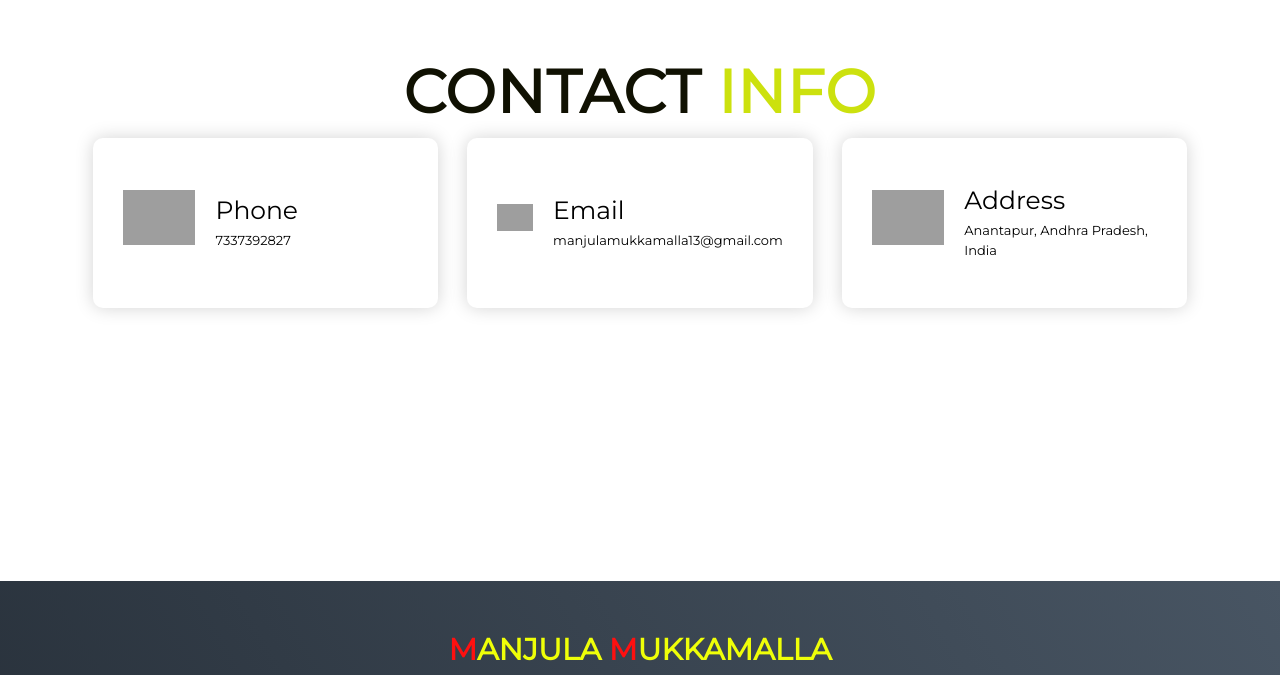
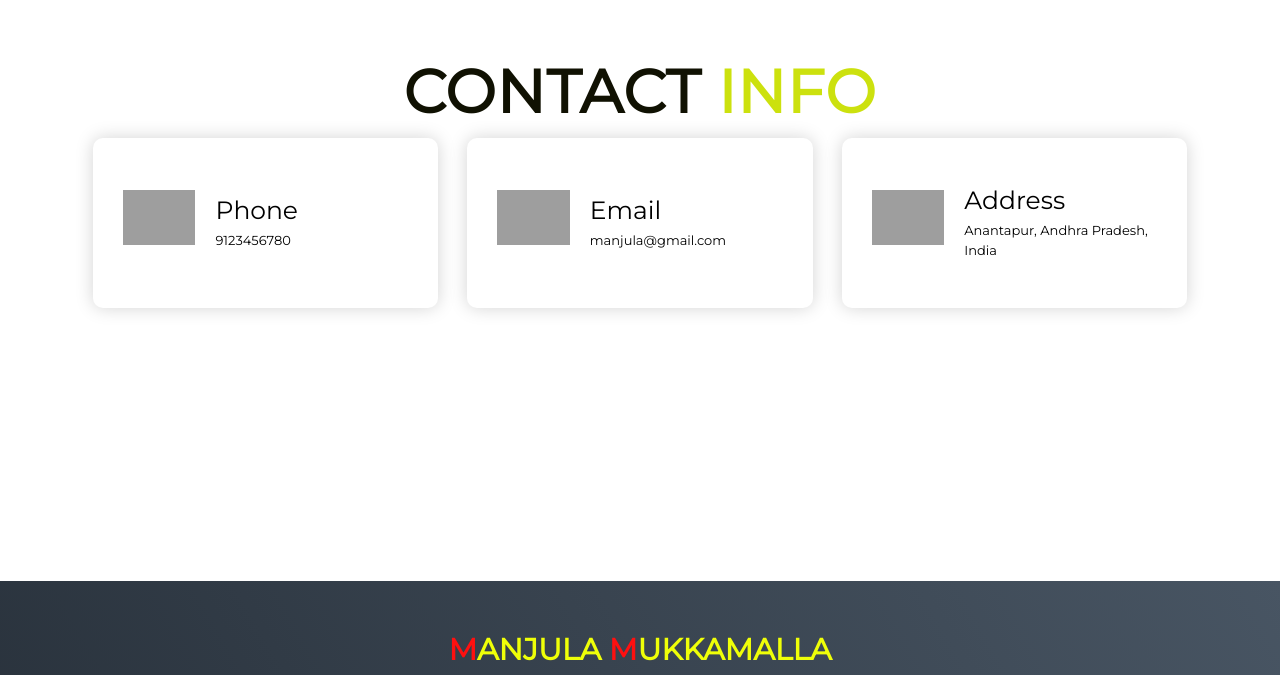
Before and after one commit to manjula257/Mine-Portfolio, a plain HTML site: page index.html in a window 1280 px wide. Shown: the part 2942-3617 px from the top of the page. Drawn offline with Linux system fonts and the light colour scheme; grey boxes are pictures that could not be loaded; files whose address does not match are found by name.

Commit message:
Update index.html

```diff
--- a/index.html
+++ b/index.html
@@ -108,14 +108,14 @@
           <div class="icon"><img src="https://img.icons8.com/bubbles/100/000000/phone.png" /></div>
           <div class="contact-info">
             <h1>Phone</h1>
-            <h2>7337392827</h2>
+            <h2>9123456780</h2>
           </div>
         </div>
         <div class="contact-item">
           <div class="icon"><img src="https://img.icons8.com/bubbles/100/000000/new-post.png" /></div>
           <div class="contact-info">
             <h1>Email</h1>
-            <h2 class="mailto">manjulamukkamalla13@gmail.com</h2>
+            <h2 class="mailto">manjula@gmail.com</h2>
           </div>
         </div>
         <div class="contact-item">
```
